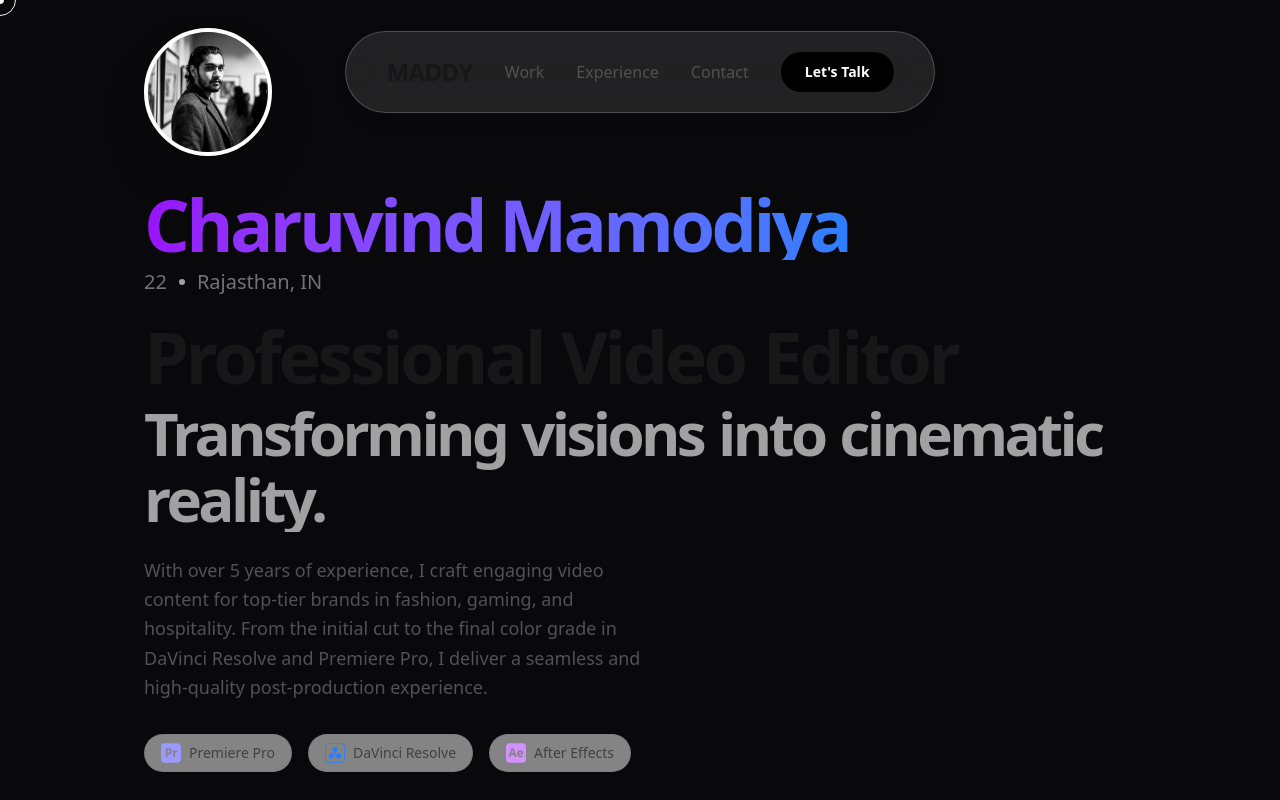
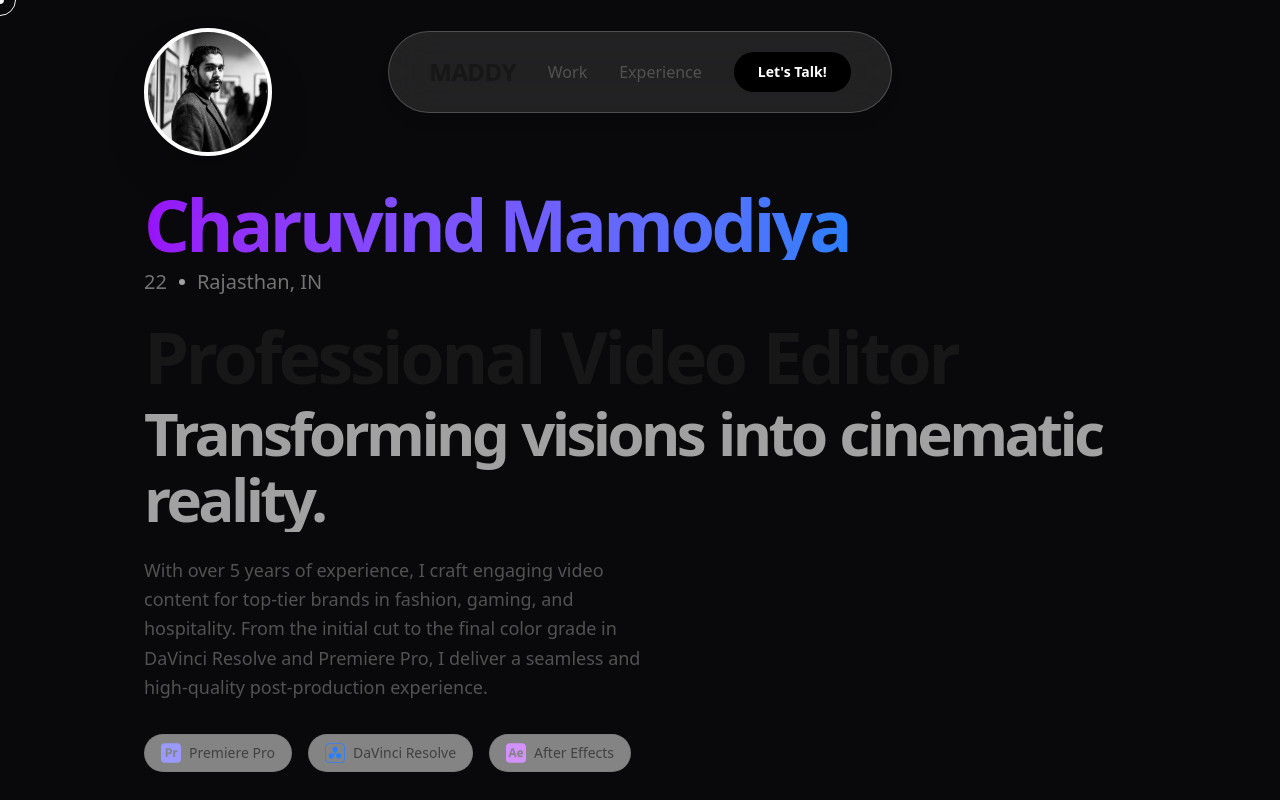
Before and after one commit to VedantCore/maddy-portfolio, a Next.js app: page / in a window 1280 px wide. Shown: the top 800 px of the page. Built offline with nearby package versions, Linux system fonts and the light colour scheme.

Commit message:
Remove 'Contact' link from Navbar and add exclamation mark to call-to-action text

```diff
--- a/app/components/Navbar.tsx
+++ b/app/components/Navbar.tsx
@@ -19,7 +19,6 @@ export default function Navbar() {
   const links = [
     { name: "Work", target: "#work" },
     { name: "Experience", target: "#experience" },
-    { name: "Contact", target: "#contact" },
   ];
 
   return (
@@ -72,7 +71,7 @@ export default function Navbar() {
             document.querySelector("#contact")?.scrollIntoView({ behavior: "smooth" });
           }}
         >
-          Let's Talk
+          Let's Talk!
         </Link>
       </div>
     </motion.nav>
```
